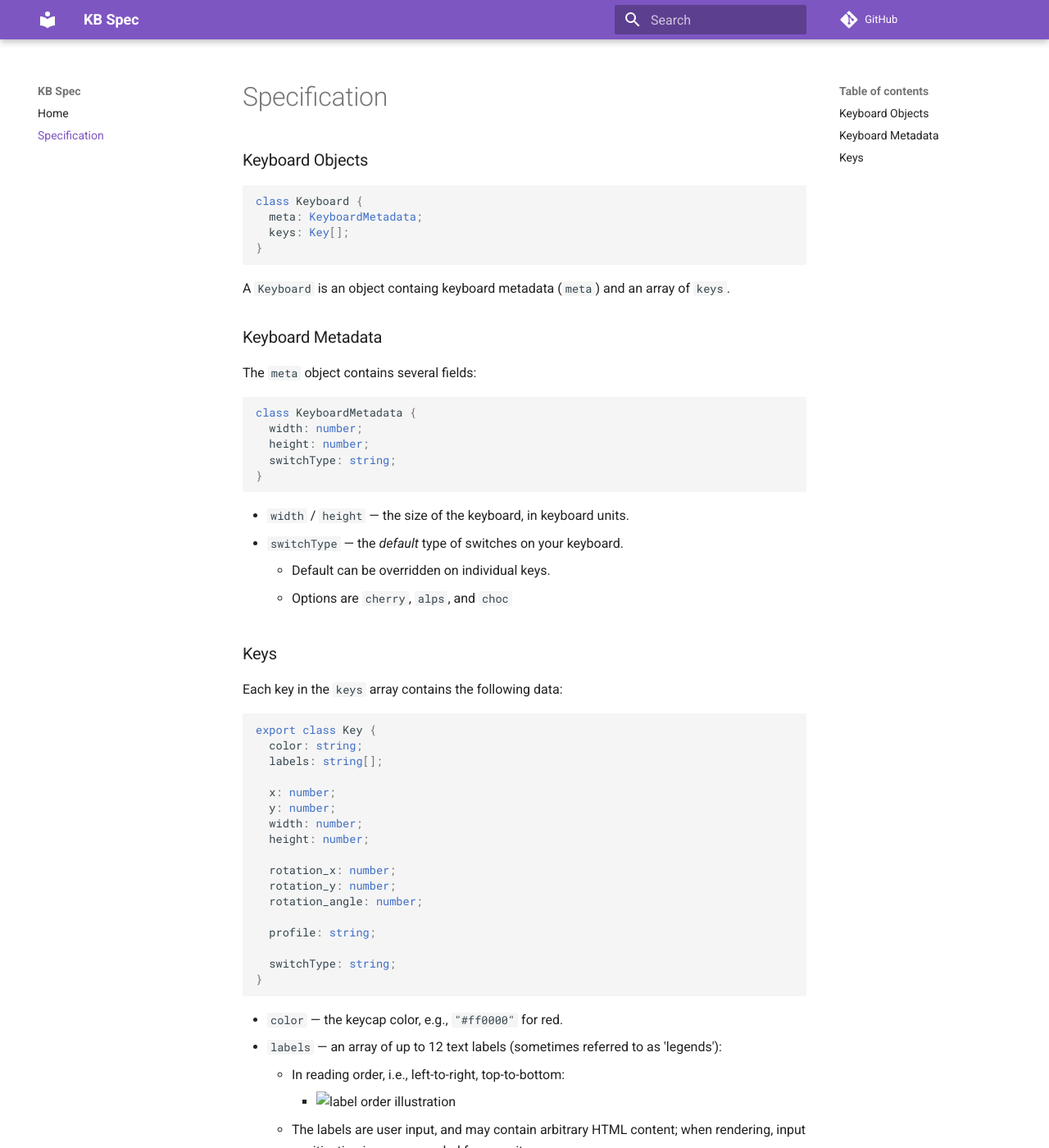
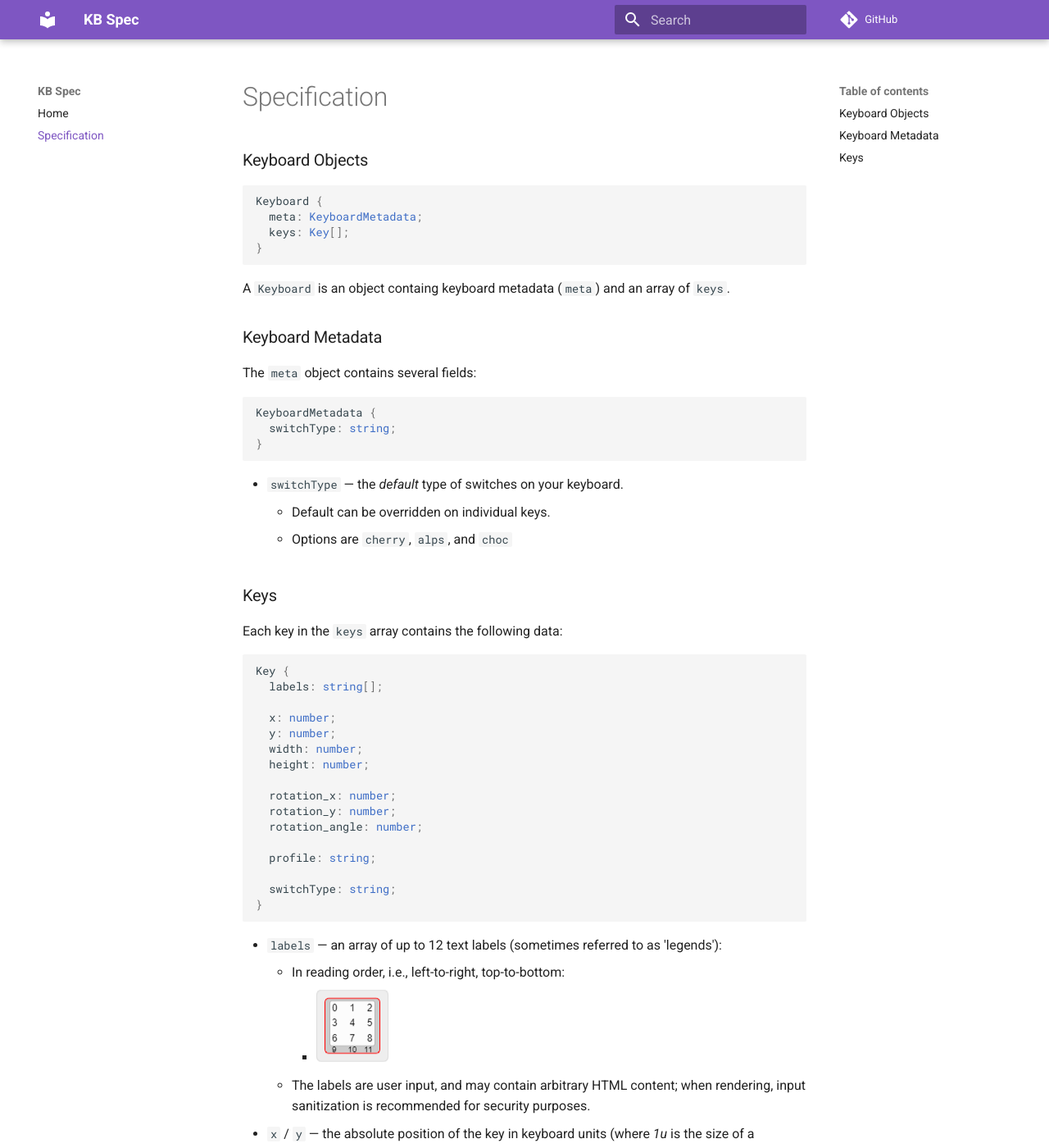
Before and after one commit to vesper-lab/kbspec, an MkDocs documentation site: the page built from docs/specification.md, in a window 1280 px wide and 1400 px high. Shown: the whole window at 82% size. Built offline with MkDocs 1.6.1 and Material for MkDocs 9.7.7, drawn with Linux system fonts in a browser that asks for light colours; comment, search, counter and statistics services are not loaded.

Commit message:
Cleaned up docs

````diff
--- a/docs/specification.md
+++ b/docs/specification.md
@@ -3,7 +3,7 @@
 ### Keyboard Objects
 
 ```ts
-class Keyboard {
+Keyboard {
   meta: KeyboardMetadata;
   keys: Key[];
 }
@@ -17,14 +17,11 @@ A `Keyboard` is an object containg keyboard metadata (`meta`) and an array of
 The `meta` object contains several fields:
 
 ```ts
-class KeyboardMetadata {
-  width: number;
-  height: number;
+KeyboardMetadata {
   switchType: string;
 }
 ```
 
-- `width` / `height` — the size of the keyboard, in keyboard units.
 - `switchType` — the _default_ type of switches on your keyboard.
     - Default can be overridden on individual keys.
     - Options are `cherry`, `alps`, and `choc`
@@ -34,8 +31,7 @@ class KeyboardMetadata {
 Each key in the `keys` array contains the following data:
 
 ```ts
-export class Key {
-  color: string;
+Key {
   labels: string[];
 
   x: number;
@@ -53,7 +49,6 @@ export class Key {
 }
 ```
 
-- `color` — the keycap color, e.g., `"#ff0000"` for red.
 - `labels` — an array of up to 12 text labels (sometimes referred to as
   'legends'):
     - In reading order, i.e., left-to-right, top-to-bottom:
````
Also changed, not shown: docs/images/label-order.png (added).
